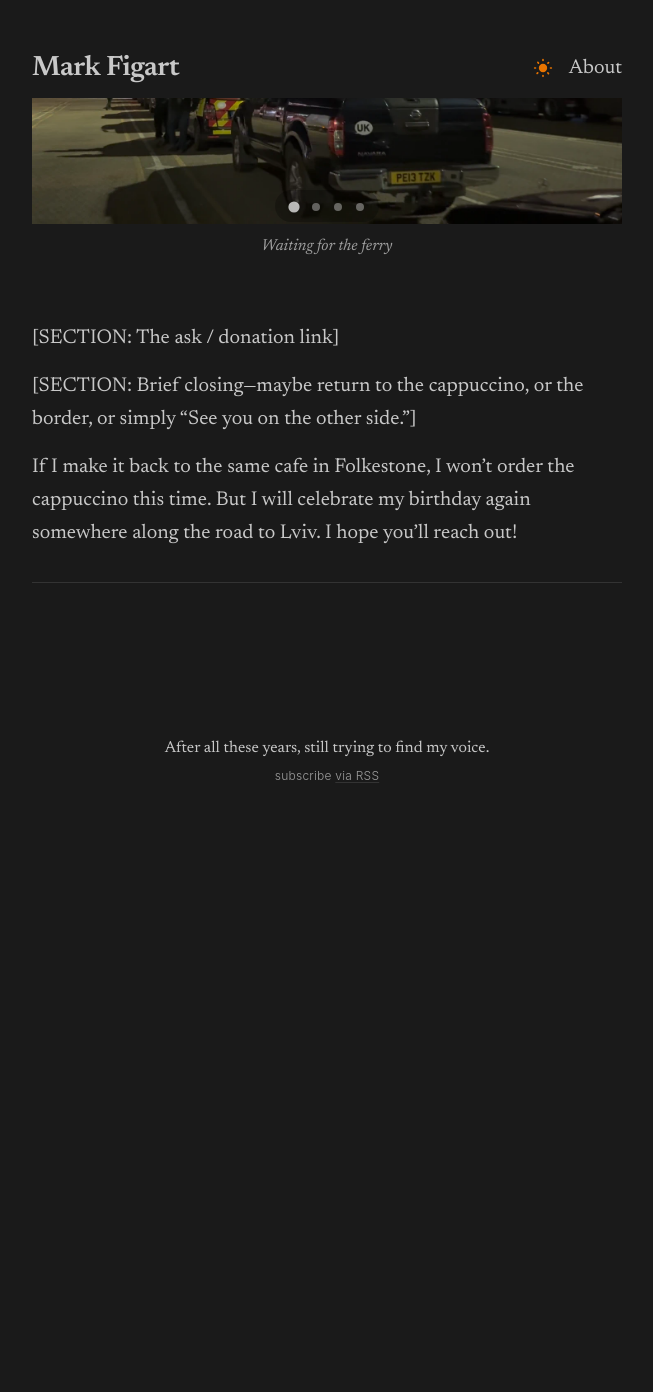
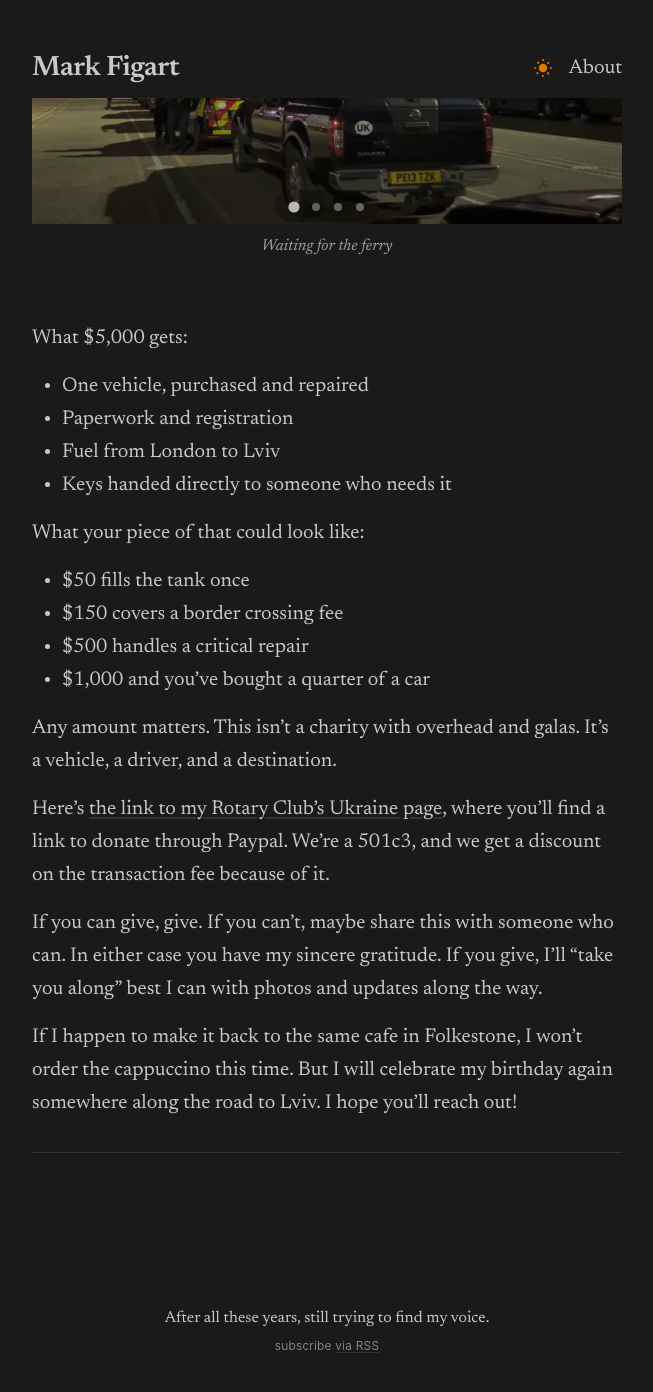
Before and after one commit to figart/60, a Jekyll site: the page built from _posts/2026-01-28-why-im-going-back-to-ukraine.md, in a window 1280 px wide and 1400 px high, scrolled down 4537 px. Shown: the top 1392 px of the window, without its empty margins (313-966 px from the left). Built offline with Jekyll 4.4.1, drawn with Linux system fonts in a browser that asks for light colours; before the commit the page ends 5367 px from its top, so only the background shows below that.

Commit message:
update Ukraine post

```diff
--- a/_posts/2026-01-28-why-im-going-back-to-ukraine.md
+++ b/_posts/2026-01-28-why-im-going-back-to-ukraine.md
@@ -56,10 +56,26 @@ I don't know if I'll do this every year. I don't know if the war will still be g
 ![On this particular mission, at some point my American buddy, JC, affectionately coined the term "Preston's Eleven" referring to the drivers. That's Preston in the middle, undisputably in charge of his crew.](/assets/images/prestons-eleven.webp)
 ![It wasn't all work. One day we got to play by taking a ride in a vintage Russian Mil Mi-8 helicopter.](youtube:LWzQPU2zOlg)
 
-[SECTION: The ask / donation link]
+What $5,000 gets:
 
-[SECTION: Brief closing—maybe return to the cappuccino, or the border, or simply "See you on the other side."]
+- One vehicle, purchased and repaired
+- Paperwork and registration
+- Fuel from London to Lviv
+- Keys handed directly to someone who needs it
 
-If I make it back to the same cafe in Folkestone, I won't order the cappuccino this time. But I will celebrate my birthday again somewhere along the road to Lviv. I hope you'll reach out!
+What your piece of that could look like:
+
+- $50 fills the tank once
+- $150 covers a border crossing fee
+- $500 handles a critical repair
+- $1,000 and you've bought a quarter of a car
+
+Any amount matters. This isn't a charity with overhead and galas. It's a vehicle, a driver, and a destination.
+
+Here's [the link to my Rotary Club's Ukraine page](https://www.rotarysa.org/initiatives/ukraine-relief), where you'll find a link to donate through Paypal. We're a 501c3, and we get a discount on the transaction fee because of it.
+
+If you can give, give. If you can't, maybe share this with someone who can. In either case you have my sincere gratitude. If you give, I'll "take you along" best I can with photos and updates along the way.
+
+If I happen to make it back to the same cafe in Folkestone, I won't order the cappuccino this time. But I will celebrate my birthday again somewhere along the road to Lviv. I hope you'll reach out!
 
 ---
```
